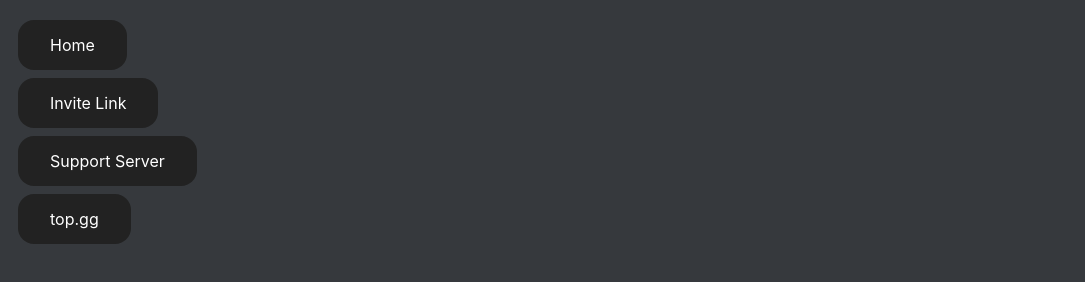
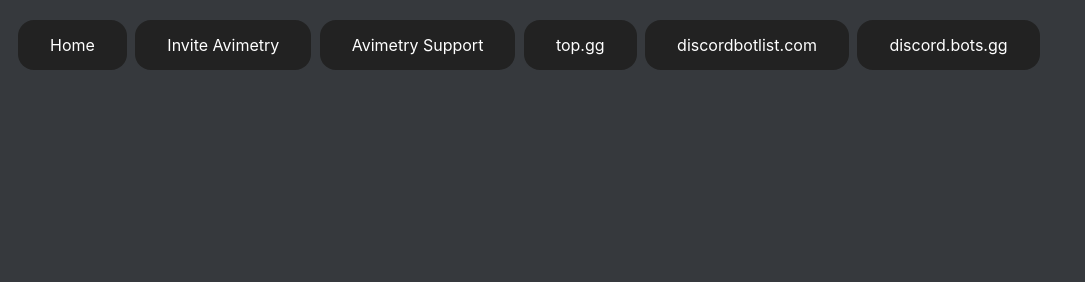
Before and after one commit to avimetry/avimetry.github.io, a plain HTML site: page index.html in a window 1280 px wide. Shown: the whole page, without its empty margins (0-1085 px from the left). Drawn offline with Linux system fonts and the light colour scheme.

Commit message:
Update index.html

```diff
--- a/index.html
+++ b/index.html
@@ -15,17 +15,20 @@
             <button onclick ="window.location.href='/'">
                 Home
             </button>
-            <div class = "divider"></div>
             <button onclick = "window.open('https://discord.com/oauth2/authorize?client_id=756257170521063444&scope=bot&permissions=2147483647','_blank')">
-                Invite Link
+                Invite Avimetry
             </button>
-            <div class = "divider"></div>
             <button onclick = "window.open('https://discord.gg/KaqqPhfwS4','_blank')">
-                Support Server
+                Avimetry Support
             </button>
-            <div class = "divider"></div>
             <button onclick = "window.open('https://top.gg/bot/756257170521063444','_blank')">
                 top.gg
             </button>
+            <button onclick = "window.open('https://discordbotlist.com/bots/avimetry','_blank')">
+                discordbotlist.com
+            </button>
+            <button onclick = "window.open('https://discord.bots.gg/bots/756257170521063444','_blank')">
+                discord.bots.gg
+            </button>
         </div>
 </html>
```
